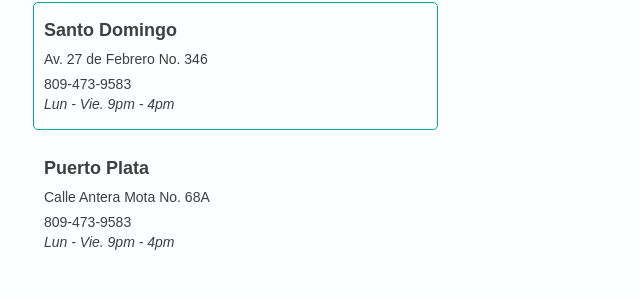
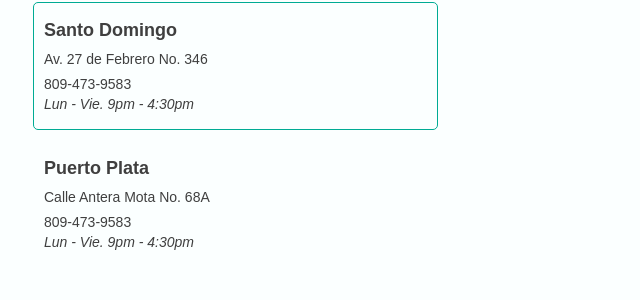
Before and after one commit to AdrianaMota/meds4vets, a plain HTML site: page spanish/contacto.html in a window 1280 px wide. Shown: the part 707-1007 px from the top of the page, 107-747 px from the left. Drawn offline with nearby package versions, Linux system fonts and the light colour scheme; some packages are replaced by stand-ins of ours; a script that the page names is missing.

Commit message:
change schedule

```diff
--- a/spanish/contacto.html
+++ b/spanish/contacto.html
@@ -66,12 +66,12 @@
           <div data-w-id="65a8fd85-b57b-0272-663b-0842438e580c" class="locationplace santodomingo">
             <h4 class="place">Santo Domingo</h4>
             <div class="locationtext">Av. 27 de Febrero No. 346</div>
-            <div class="contactinfo">809-473-9583 <br>‍<em>Lun - Vie. 9pm - 4pm</em></div>
+            <div class="contactinfo">809-473-9583 <br>‍<em>Lun - Vie. 9pm - 4:30pm</em></div>
           </div>
           <div data-w-id="89db338c-31cd-d0a2-3fcf-a084d6d22d43" class="locationplace puertoplata">
             <h4 class="place">Puerto Plata</h4>
             <div class="locationtext">Calle Antera Mota No. 68A</div>
-            <div class="contactinfo">809-473-9583 <br>‍<em>Lun - Vie. 9pm - 4pm</em></div>
+            <div class="contactinfo">809-473-9583 <br>‍<em>Lun - Vie. 9pm - 4:30pm</em></div>
           </div>
         </div>
         <div class="w-col w-col-7">
```
Also changed, not shown: contact.html (+2 -2 lines), 1 other file.
